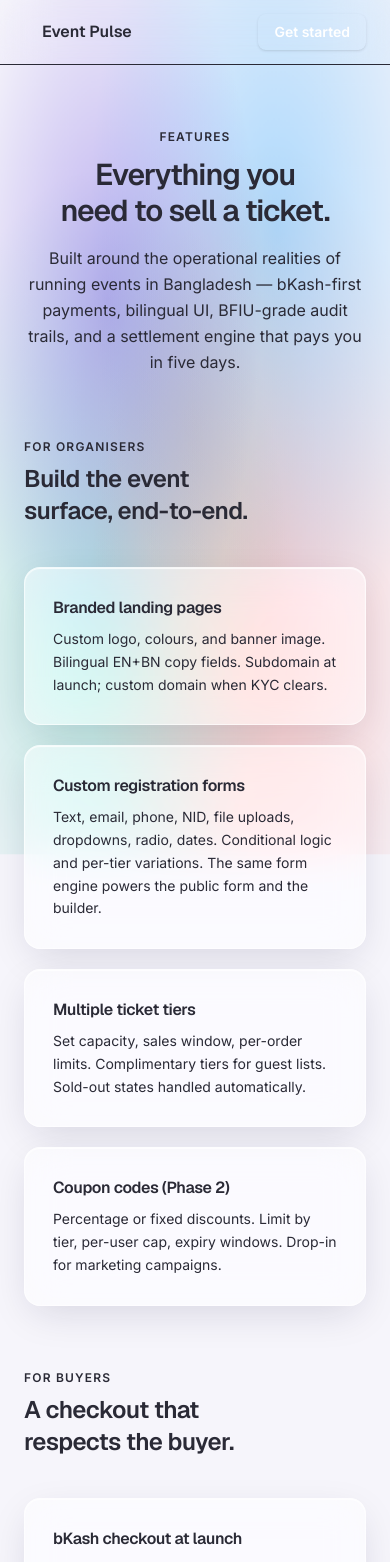
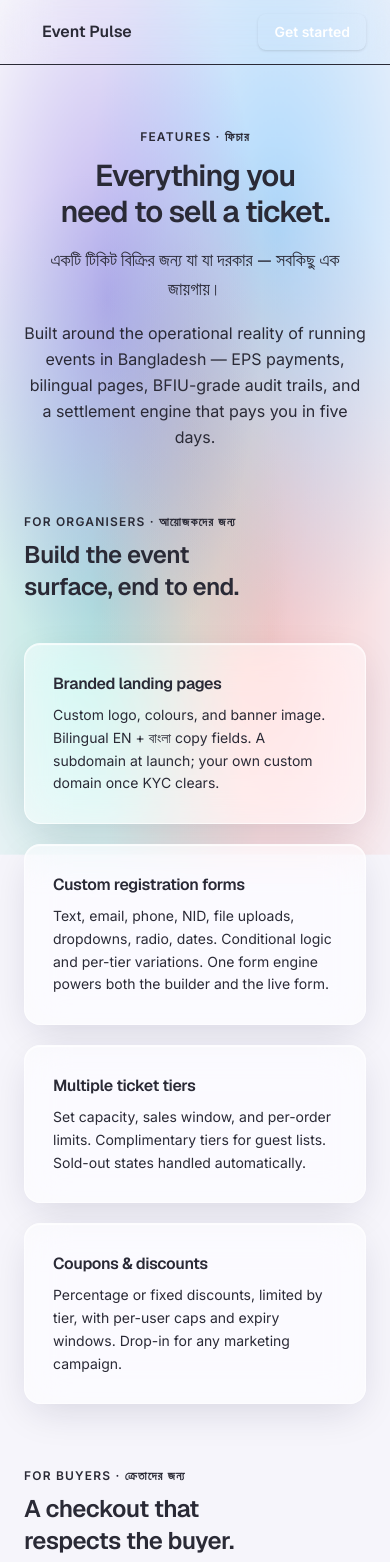
Before and after one commit to bemoshiur/EventPulse, a Next.js app in the folder apps/web/: page /features in a window 390 px wide. Shown: the top 1562 px of the page. Built offline with nearby package versions, Linux system fonts and the light colour scheme.

Commit message:
feat(marketing): rewrite /features — bilingual, sale-flow section + FAQ

```diff
--- a/apps/web/src/app/(public)/features/page.tsx
+++ b/apps/web/src/app/(public)/features/page.tsx
@@ -1,5 +1,6 @@
 import type { Metadata } from 'next'
 import Link from 'next/link'
+import type { ReactNode } from 'react'
 
 import { GlassCard } from '@/components/ui/glass-card'
 import { MarketingFooter } from '@/components/marketing/marketing-footer'
@@ -8,56 +9,67 @@ import { MarketingNavbar } from '@/components/marketing/marketing-navbar'
 export const metadata: Metadata = {
   title: 'Features — Event Pulse',
   description:
-    'Branded landing pages, custom registration forms, bKash checkout, QR tickets, web-based check-in, automated T+5 disbursement, and a super-admin queue for trust and safety.',
+    'Branded event pages, custom registration forms, EPS checkout, QR tickets, web check-in, automated T+5 payouts, and BFIU-grade audit trails — everything you need to sell a ticket in Bangladesh.',
+}
+
+function Bn({ children }: { children: ReactNode }) {
+  return (
+    <span lang="bn" className="font-[family-name:var(--font-bangla)]">
+      {children}
+    </span>
+  )
 }
 
 const SECTIONS = [
   {
     eyebrow: 'For organisers',
-    title: 'Build the event surface, end-to-end.',
+    eyebrowBn: 'আয়োজকদের জন্য',
+    title: 'Build the event surface, end to end.',
     features: [
       {
         title: 'Branded landing pages',
-        body: 'Custom logo, colours, and banner image. Bilingual EN+BN copy fields. Subdomain at launch; custom domain when KYC clears.',
+        body: 'Custom logo, colours, and banner image. Bilingual EN + বাংলা copy fields. A subdomain at launch; your own custom domain once KYC clears.',
       },
       {
         title: 'Custom registration forms',
-        body: 'Text, email, phone, NID, file uploads, dropdowns, radio, dates. Conditional logic and per-tier variations. The same form engine powers the public form and the builder.',
+        body: 'Text, email, phone, NID, file uploads, dropdowns, radio, dates. Conditional logic and per-tier variations. One form engine powers both the builder and the live form.',
       },
       {
         title: 'Multiple ticket tiers',
-        body: 'Set capacity, sales window, per-order limits. Complimentary tiers for guest lists. Sold-out states handled automatically.',
+        body: 'Set capacity, sales window, and per-order limits. Complimentary tiers for guest lists. Sold-out states handled automatically.',
       },
       {
-        title: 'Coupon codes (Phase 2)',
-        body: 'Percentage or fixed discounts. Limit by tier, per-user cap, expiry windows. Drop-in for marketing campaigns.',
+        title: 'Coupons & discounts',
+        body: 'Percentage or fixed discounts, limited by tier, with per-user caps and expiry windows. Drop-in for any marketing campaign.',
       },
     ],
   },
   {
     eyebrow: 'For buyers',
+    eyebrowBn: 'ক্রেতাদের জন্য',
     title: 'A checkout that respects the buyer.',
     features: [
       {
-        title: 'bKash checkout at launch',
-        body: 'Buyers pay via bKash through EPS hosted checkout. Card and other methods rolling out week 1 post-launch. Free events skip payment entirely.',
+        title: 'EPS checkout',
+        body: 'Buyers pay via bKash through EPS hosted checkout — money never touches a personal wallet. Card and more methods follow post-launch. Free events skip payment entirely.',
       },
       {
         title: 'QR ticket by email',
-        body: 'Every attendee gets a PDF ticket with a unique QR code, delivered automatically. Resends from the buyer’s account or by the organiser.',
+        body: 'Every attendee gets a PDF ticket with a unique QR code, delivered automatically. Re-send from the buyer’s account or by the organiser at any time.',
       },
       {
         title: 'Bilingual public pages',
-        body: 'Event titles, descriptions, and ticket information render in both Bangla and English. Buyer-facing strings honour the buyer’s language preference.',
+        body: 'Event titles, descriptions, and ticket info render in both বাংলা and English. Buyer-facing strings honour the buyer’s language preference.',
       },
       {
         title: 'Transparent fees',
-        body: 'Every line item is itemised before the buyer commits. The fee mode (absorb vs pass-through) is the organiser’s choice; the disclosure is non-negotiable.',
+        body: 'Every line item is itemised before the buyer commits. The fee mode — absorb vs pass-through — is your choice; the disclosure is non-negotiable.',
       },
     ],
   },
   {
     eyebrow: 'At the gate',
+    eyebrowBn: 'গেটে',
     title: 'Check-in without an app.',
     features: [
       {
@@ -66,21 +78,22 @@ const SECTIONS = [
       },
       {
         title: 'Offline-tolerant',
-        body: 'Scans queue locally when the gate has spotty connectivity. Sync resumes automatically when the device reconnects.',
+        body: 'Scans queue locally when the gate has spotty connectivity, and sync resumes automatically the moment the device reconnects.',
       },
       {
         title: 'Multi-gate aware',
-        body: 'Tag each scan with a gate label so post-event reports show who entered through which door.',
+        body: 'Tag each scan with a gate label so post-event reports show exactly who entered through which door.',
       },
       {
         title: 'Role-scoped access',
-        body: 'Scanner-only team members can check in attendees without ever seeing your financial reports.',
+        body: 'Scanner-only team members check attendees in without ever seeing your financial reports.',
       },
     ],
   },
   {
     eyebrow: 'Money',
-    title: 'Automated T+5 disbursement.',
+    eyebrowBn: 'টাকা',
+    title: 'Automated T+5 payouts you can trust.',
     features: [
       {
         title: 'Flat 0.25% platform fee',
@@ -88,21 +101,22 @@ const SECTIONS = [
       },
       {
         title: 'Two fee modes',
-        body: 'Absorb or pass-through, choose per event. The transparency calculator on the Pricing page walks through every combination.',
+        body: 'Absorb or pass-through, chosen per event. The transparency calculator on the Pricing page walks through all four combinations.',
       },
       {
         title: 'Per-tenant payout accounts',
-        body: 'Bank (BEFTN) at launch. bKash, Nagad, Rocket B2C adapters in Phase 2.',
+        body: 'Bank (BEFTN) at launch. bKash, Nagad, Rocket, and Upay B2C adapters in Phase 2.',
       },
       {
-        title: 'Reconciliation built-in',
-        body: 'Daily EPS settlement import. Every batch is verified against two invariants before the payout is released.',
+        title: 'Reconciliation built in',
+        body: 'Daily EPS settlement import. Every batch is verified against two ledger invariants before a payout is released.',
       },
     ],
   },
   {
-    eyebrow: 'Trust and safety',
-    title: 'A platform that takes the host-liability framing seriously.',
+    eyebrow: 'Trust & safety',
+    eyebrowBn: 'নিরাপত্তা',
+    title: 'A platform that takes host-liability seriously.',
     features: [
       {
         title: 'Report button on every event',
@@ -110,17 +124,55 @@ const SECTIONS = [
       },
       {
         title: 'KYC tiered to scale',
-        body: 'Free events skip KYC. Paid events go through individual or organisation KYC before tickets go live. Limits scale with tier.',
+        body: 'Free events skip KYC. Paid events graduate through individual or organisation KYC before tickets go live, with limits that scale by tier.',
       },
       {
         title: 'Encrypted KYC documents',
-        body: 'KYC docs live in S3 behind a dedicated KMS CMK, accessible only to the review queue. Per CLAUDE.md §1.3 R4.',
+        body: 'KYC docs live in encrypted object storage behind a dedicated managed key, accessible only to the review queue. Never a public URL.',
       },
       {
         title: 'Audit trail by default',
-        body: 'Every state change writes to audit_logs with actor, target, before/after, IP, user agent. 5-year retention per BFIU.',
+        body: 'Every state change writes an audit record — actor, target, before/after, IP, user agent — with 5-year retention per BFIU.',
       },
     ],
+  },
+] as const
+
+const FLOW = [
+  {
+    n: '01',
+    title: 'Buyer registers',
+    body: 'They open your branded page, fill your custom form, and pick a ticket tier — in Bangla or English.',
+  },
+  {
+    n: '02',
+    title: 'Pays via EPS',
+    body: 'Hosted checkout takes the payment. We verify it server-side with EPS — never trusting the redirect.',
+  },
+  {
+    n: '03',
+    title: 'Gets a QR ticket',
+    body: 'A PDF ticket with a unique QR lands in their inbox instantly. You scan it at the gate.',
+  },
+  {
+    n: '04',
+    title: 'You’re paid T+5',
+    body: 'Net proceeds settle to your account five business days later, with a full statement.',
+  },
+] as const
+
+const FAQS = [
+  {
+    q: 'Do I need a developer to set this up?',
+    a: 'No. Everything — the page, the form, the ticket tiers, the gate — is point-and-click. If you can fill a Google Form, you can run an event on Event Pulse.',
+  },
+  {
+    q: 'Can my whole team work on one event?',
+    a: 'Yes. Invite team members with role-scoped access — owner, admin, editor, scanner, or finance — so each person sees exactly what they should and nothing more.',
+  },
+  {
+    q: 'What happens to free events?',
+    a: 'Free events publish instantly with no KYC and no fees. They get the same branded pages, QR tickets, and web check-in as paid events — money is simply never involved.',
   },
 ] as const
 
@@ -129,28 +181,33 @@ export default function FeaturesPage() {
     <>
       <MarketingNavbar current="features" />
 
+      {/* Hero */}
       <section className="relative">
         <div className="mx-auto max-w-4xl px-6 py-16 text-center md:py-24">
           <p className="text-xs font-semibold tracking-widest text-[var(--ep-violet)] uppercase">
-            Features
+            Features · <Bn>ফিচার</Bn>
           </p>
           <h1 className="font-display mt-3 text-3xl font-semibold text-[var(--ep-ink)] md:text-5xl">
             Everything you need to sell a ticket.
           </h1>
+          <p className="mt-4 text-lg font-medium text-[var(--ep-graphite)]">
+            <Bn>একটি টিকিট বিক্রির জন্য যা যা দরকার — সবকিছু এক জায়গায়।</Bn>
+          </p>
           <p className="mt-4 text-base leading-relaxed text-[var(--ep-graphite)]">
-            Built around the operational realities of running events in Bangladesh — bKash-first
-            payments, bilingual UI, BFIU-grade audit trails, and a settlement engine that pays you
-            in five days.
+            Built around the operational reality of running events in Bangladesh — EPS payments,
+            bilingual pages, BFIU-grade audit trails, and a settlement engine that pays you in five
+            days.
           </p>
         </div>
       </section>
 
+      {/* Feature sections */}
       {SECTIONS.map((section) => (
         <section key={section.title} className="relative">
-          <div className="mx-auto max-w-6xl px-6 pb-16 md:pb-24">
+          <div className="mx-auto max-w-6xl px-6 pb-16 md:pb-20">
             <header className="mb-10">
               <p className="text-xs font-semibold tracking-widest text-[var(--ep-violet)] uppercase">
-                {section.eyebrow}
+                {section.eyebrow} · <Bn>{section.eyebrowBn}</Bn>
               </p>
               <h2 className="font-display mt-2 text-2xl font-semibold text-[var(--ep-ink)] md:text-3xl">
                 {section.title}
@@ -171,13 +228,76 @@ export default function FeaturesPage() {
         </section>
       ))}
 
+      {/* The flow */}
+      <section className="relative">
+        <div className="mx-auto max-w-6xl px-6 pb-16 md:pb-20">
+          <div className="mx-auto max-w-2xl text-center">
+            <p className="text-xs font-semibold tracking-widest text-[var(--ep-violet)] uppercase">
+              How a sale flows · <Bn>বিক্রির ধাপ</Bn>
+            </p>
+            <h2 className="font-display mt-2 text-2xl font-semibold text-[var(--ep-ink)] md:text-3xl">
+              From your buyer’s tap to your bank account.
+            </h2>
+          </div>
+          <div className="mt-12 grid gap-6 md:grid-cols-2 lg:grid-cols-4">
+            {FLOW.map((f) => (
+              <div
+                key={f.n}
+                className="rounded-2xl border border-[var(--ep-line)]/70 bg-[var(--ep-paper)]/60 p-6 backdrop-blur"
+              >
+                <span className="ep-gradient-text font-display text-3xl font-bold">{f.n}</span>
+                <h3 className="font-display mt-3 text-lg font-semibold text-[var(--ep-ink)]">
+                  {f.title}
+                </h3>
+                <p className="mt-2 text-sm leading-relaxed text-[var(--ep-graphite)]">{f.body}</p>
+              </div>
+            ))}
+          </div>
+        </div>
+      </section>
+
+      {/* FAQ */}
+      <section className="relative">
+        <div className="mx-auto max-w-3xl px-6 pb-16 md:pb-20">
+          <div className="text-center">
+            <p className="text-xs font-semibold tracking-widest text-[var(--ep-violet)] uppercase">
+              FAQ
+            </p>
+            <h2 className="font-display mt-2 text-2xl font-semibold text-[var(--ep-ink)] md:text-3xl">
+              Common questions.
+            </h2>
+          </div>
+          <div className="mt-8 space-y-3">
+            {FAQS.map((f) => (
+              <details
+                key={f.q}
+                className="group rounded-xl border border-[var(--ep-line)]/70 bg-[var(--ep-paper)]/60 p-5 backdrop-blur"
+              >
+                <summary className="flex cursor-pointer list-none items-center justify-between text-left text-base font-semibold text-[var(--ep-ink)]">
+                  {f.q}
+                  <span
+                    aria-hidden="true"
+                    className="ml-4 text-[var(--ep-violet)] transition-transform group-open:rotate-45"
+                  >
+                    +
+                  </span>
+                </summary>
+                <p className="mt-3 text-sm leading-relaxed text-[var(--ep-graphite)]">{f.a}</p>
+              </details>
+            ))}
+          </div>
+        </div>
+      </section>
+
+      {/* CTA */}
       <section className="relative">
         <div className="mx-auto max-w-3xl px-6 pb-24 text-center">
           <h2 className="font-display text-2xl font-semibold text-[var(--ep-ink)] md:text-3xl">
             See what 0.25% looks like for your event.
           </h2>
           <p className="mt-3 text-sm leading-relaxed text-[var(--ep-graphite)]">
-            Run the numbers on the Pricing page, then sign up to publish.
+            Run the numbers on the Pricing page, then sign up to publish — free events go live in
+            under 90 seconds.
           </p>
           <div className="mt-6 flex flex-col items-center gap-3 sm:flex-row sm:justify-center">
             <Link
```
